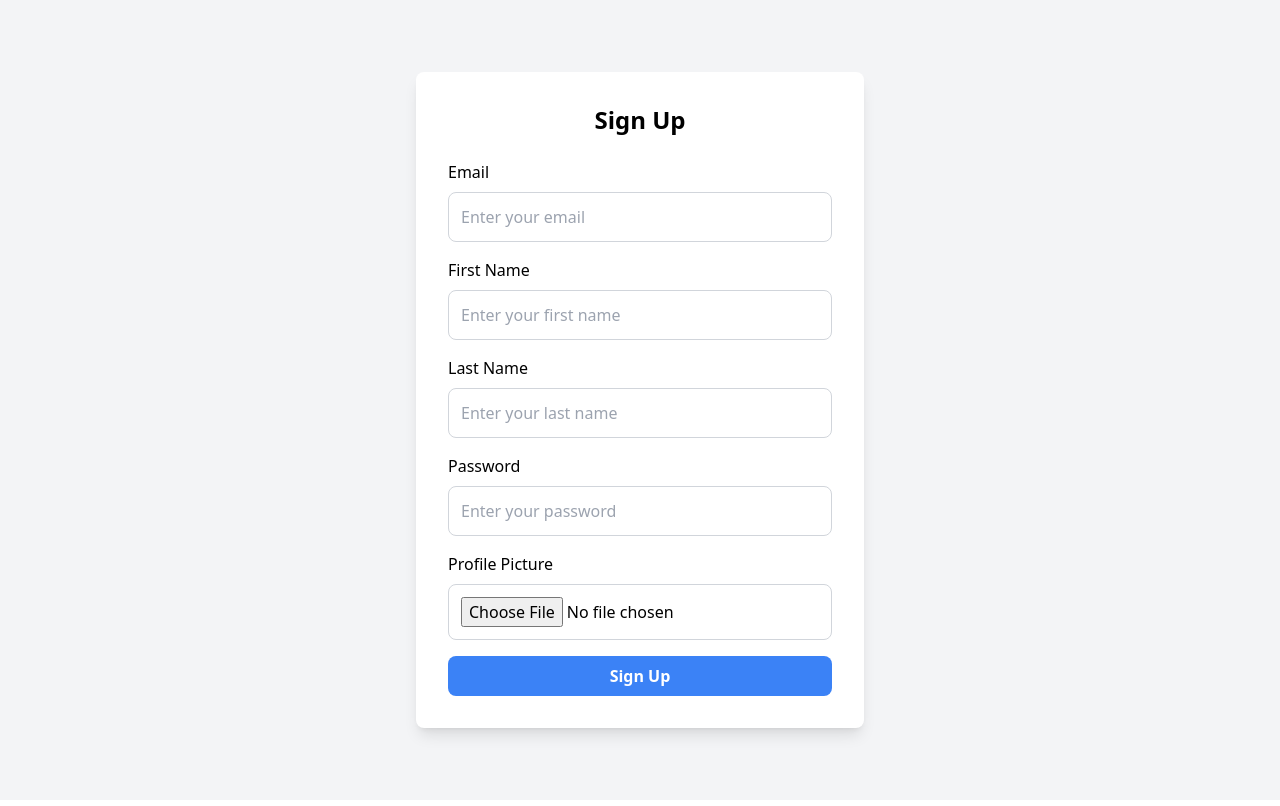
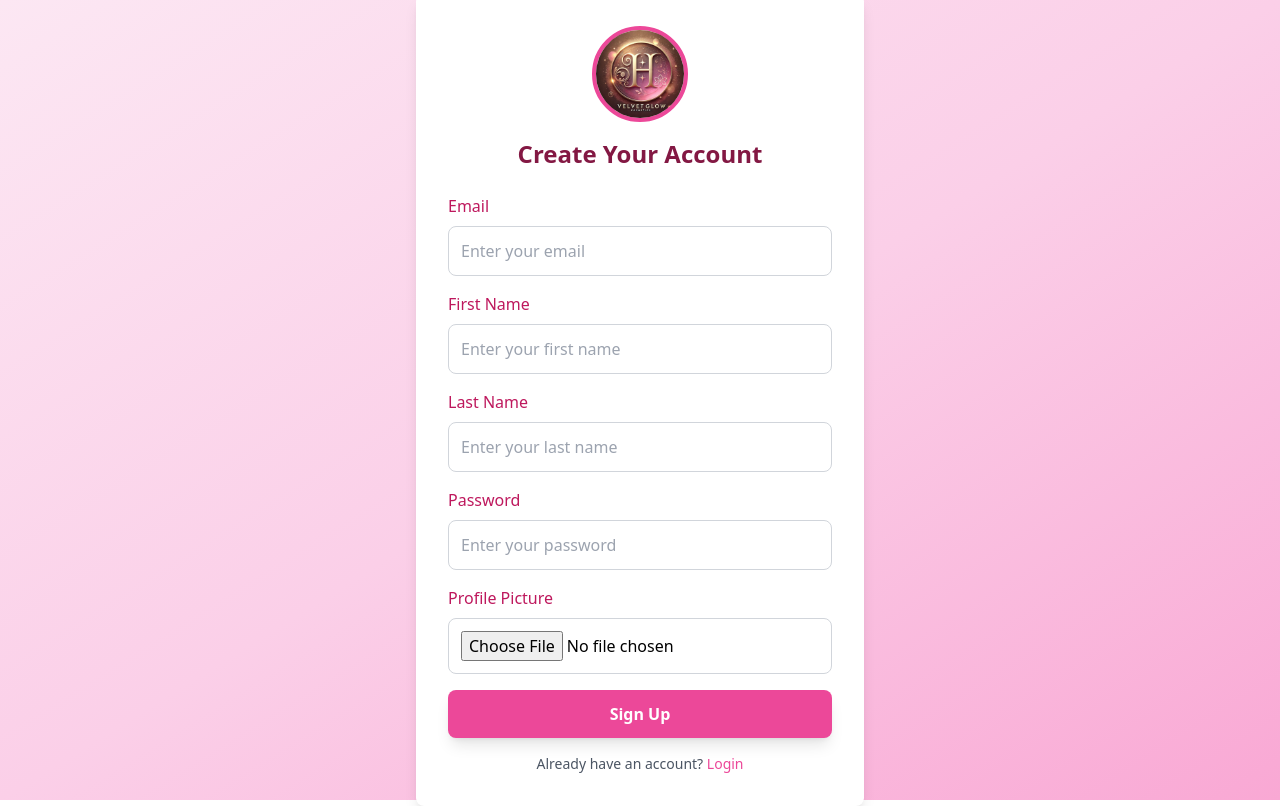
Before and after one commit to SKPHDeemantha/E-platformFrontend, a React (Vite) app: page /signup in a window 1280 px wide. Built offline with nearby package versions, Linux system fonts and the light colour scheme.

Commit message:
Enhance Header, SignUpPage, and LoginPage styles; implement gradient backgrounds, update input styles, and improve layout for better user experience

```diff
--- a/src/components/Header.jsx
+++ b/src/components/Header.jsx
@@ -4,7 +4,7 @@ import { GiShoppingCart } from "react-icons/gi";
 
 export default function Header() {
   return (
-    <header className="bg-secondary w-full h-[100px] flex justify-center items-center shadow-md">
+    <header className="bg-gradient-to-b from-primary to-accent w-full h-[100px] flex justify-center items-center shadow-md">
 
       <img
         src="/company logo.jpg"
@@ -17,7 +17,7 @@ export default function Header() {
           <input
             type="text"
             placeholder="Search for products"
-            className="rounded-sm p-2 w-96 border border-gray-300 focus:outline-none focus:ring-2 focus:ring-blue-500"
+            className="rounded-lg p-2 w-96 border border-gray-300 focus:outline-none focus:ring-2 focus:ring-accent"
           />
           <Link className="p-2 hover:text-blue-300">
             <ImSearch />
--- a/src/pages/SigninPage.jsx
+++ b/src/pages/SigninPage.jsx
@@ -3,6 +3,7 @@ import { useState } from "react";
 import toast from "react-hot-toast";
 import { useNavigate } from "react-router-dom";
 import UploadMeadiaToSupabase from "../utils/MediaUpload";
+import { Link } from "react-router-dom";
 
 export default function SignUpPage() {
   const [email, setEmail] = useState("");
@@ -36,7 +37,6 @@ export default function SignUpPage() {
     try {
       const result = await axios.post("http://localhost:3000/api/users", user);
       console.log(result.data);
-
       navigate("/login");
       toast.success("Signup successfully!");
     } catch (err) {
@@ -46,59 +46,74 @@ export default function SignUpPage() {
   }
 
   return (
-    <div className="flex justify-center items-center h-screen bg-gray-100">
+    <div className="flex justify-center items-center h-screen bg-gradient-to-br from-pink-100 via-pink-200 to-pink-300">
       <div className="w-full max-w-md bg-white p-8 rounded-lg shadow-lg">
-        <h2 className="text-2xl font-bold text-center mb-6">Sign Up</h2>
-        <label className="block mb-2 font-medium">Email</label>
+        <div className="flex justify-center mb-4">
+          <img
+            src="/company logo.jpg"
+            alt="Company Logo"
+            className="w-24 h-24 object-contain rounded-full border-4 border-pink-500"
+          />
+        </div>
+        <h1 className="text-2xl font-bold text-center text-pink-900 mb-6">Create Your Account</h1>
+
+        <label className="block mb-2 font-medium text-pink-700">Email</label>
         <input
           type="email"
           value={email}
           onChange={(e) => setEmail(e.target.value)}
-          className="w-full p-3 mb-4 border border-gray-300 rounded-lg focus:outline-none focus:ring-2 focus:ring-blue-400"
+          className="w-full p-3 mb-4 border border-gray-300 rounded-lg focus:outline-none focus:ring-2 focus:ring-pink-500"
           placeholder="Enter your email"
         />
 
-        <label className="block mb-2 font-medium">First Name</label>
+        <label className="block mb-2 font-medium text-pink-700">First Name</label>
         <input
           type="text"
           value={firstName}
           onChange={(e) => setFirstName(e.target.value)}
-          className="w-full p-3 mb-4 border border-gray-300 rounded-lg focus:outline-none focus:ring-2 focus:ring-blue-400"
+          className="w-full p-3 mb-4 border border-gray-300 rounded-lg focus:outline-none focus:ring-2 focus:ring-pink-500"
           placeholder="Enter your first name"
         />
 
-        <label className="block mb-2 font-medium">Last Name</label>
+        <label className="block mb-2 font-medium text-pink-700">Last Name</label>
         <input
           type="text"
           value={lastName}
           onChange={(e) => setLastName(e.target.value)}
-          className="w-full p-3 mb-4 border border-gray-300 rounded-lg focus:outline-none focus:ring-2 focus:ring-blue-400"
+          className="w-full p-3 mb-4 border border-gray-300 rounded-lg focus:outline-none focus:ring-2 focus:ring-pink-500"
           placeholder="Enter your last name"
         />
 
-        <label className="block mb-2 font-medium">Password</label>
+        <label className="block mb-2 font-medium text-pink-700">Password</label>
         <input
           type="password"
           value={password}
           onChange={(e) => setPassword(e.target.value)}
-          className="w-full p-3 mb-4 border border-gray-300 rounded-lg focus:outline-none focus:ring-2 focus:ring-blue-400"
+          className="w-full p-3 mb-4 border border-gray-300 rounded-lg focus:outline-none focus:ring-2 focus:ring-pink-500"
           placeholder="Enter your password"
         />
 
-        <label className="block mb-2 font-medium">Profile Picture</label>
+        <label className="block mb-2 font-medium text-pink-700">Profile Picture</label>
         <input
           type="file"
           onChange={(e) => handleImageUpload(e.target.files[0])}
-          className="w-full p-3 mb-4 border border-gray-300 rounded-lg focus:outline-none focus:ring-2 focus:ring-blue-400"
+          className="w-full p-3 mb-4 border border-gray-300 rounded-lg focus:outline-none focus:ring-2 focus:ring-pink-500"
         />
 
         <button
           type="button"
           onClick={submit}
-          className="w-full py-2 bg-blue-500 hover:bg-blue-700 text-white font-bold rounded-lg"
+          className="w-full py-3 bg-pink-500 hover:bg-pink-600 text-white font-bold rounded-lg shadow-lg transition duration-300"
         >
           Sign Up
         </button>
+
+        <p className="text-center text-sm text-gray-600 mt-4">
+          Already have an account?{' '}
+          <Link to="/login" className="text-pink-500 hover:underline">
+            Login
+          </Link>
+        </p>
       </div>
     </div>
   );
--- a/src/pages/loginpage.jsx
+++ b/src/pages/loginpage.jsx
@@ -34,14 +34,14 @@ export default function LoginPage() {
     }
 
     return (
-        <div className="min-h-screen flex items-center justify-center bg-gray-100">
+        <div className="min-h-screen flex items-center justify-center bg-gradient-to-br from-pink-100 via-pink-200 to-pink-300">
             <div className="bg-white shadow-2xl rounded-lg p-8 w-96">
 
                 <div className="flex justify-center mb-6">
                     <img
                         src="/company logo.jpg"
                         alt="Company Logo"
-                        className="w-24 h-24 object-contain rounded-full border-2 border-mycolor"
+                        className="w-24 h-24 object-contain rounded-full border-4 border-mycolor"
                     />
                 </div>
 
@@ -53,7 +53,7 @@ export default function LoginPage() {
                     <div className="mb-4">
                         <label
                             htmlFor="email"
-                            className="block text-sm font-medium text-gray-700 mb-2"
+                            className="block text-sm font-medium text-pink-700 mb-2"
                         >
                             Email Address
                         </label>
@@ -69,7 +69,7 @@ export default function LoginPage() {
                     <div className="mb-6">
                         <label
                             htmlFor="password"
-                            className="block text-sm font-medium text-gray-700 mb-2"
+                            className="block text-sm font-medium  text-pink-700 mb-2"
                         >
                             Password
                         </label>
```
